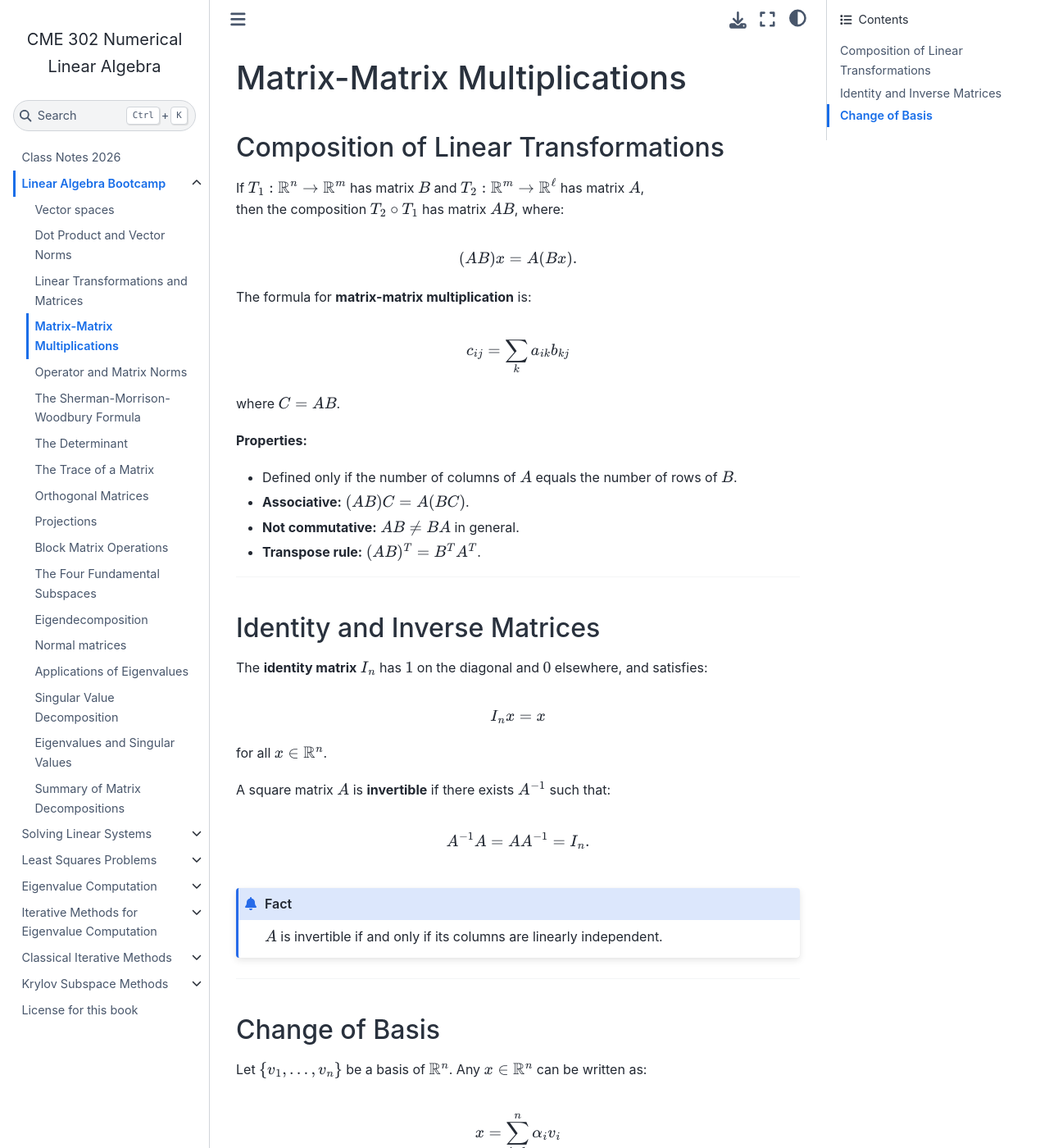
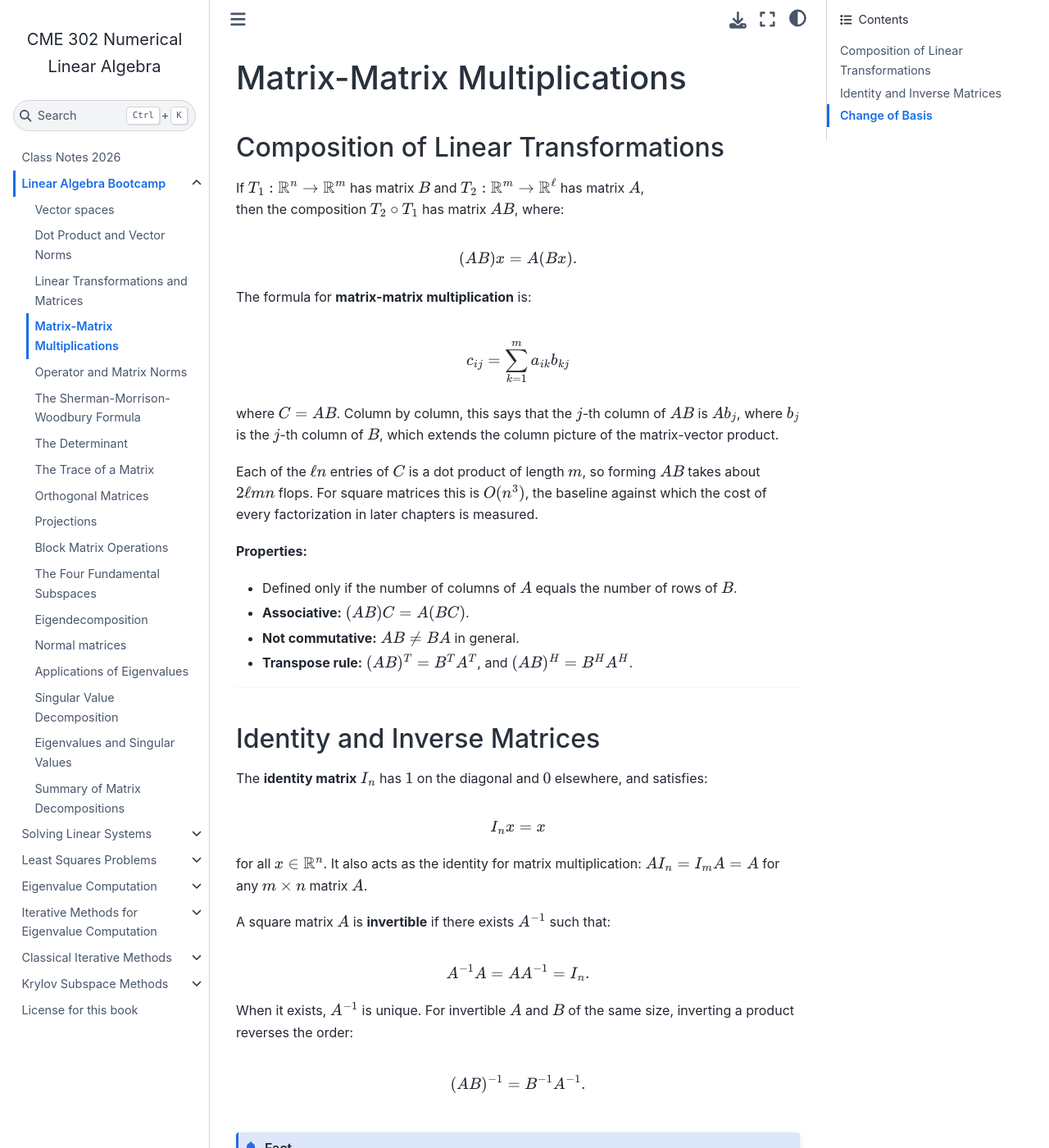
Before and after one commit to EricDarve/NLA, a Jupyter Book: the page built from content/matrix_matrix_multiplication.md, in a window 1280 px wide and 1400 px high. Shown: the whole window at 82% size. Built offline with Jupyter Book 1.0.4 settings and Sphinx 7.4.7 and the Sphinx Book theme 1.1.4, drawn with Linux system fonts in a browser that asks for light colours; some of the changed text lies outside the part shown.

Commit message:
Add similarity, matmul cost and missing identities to the products page
- Name the similarity relation. The page derived A = V B V^-1 and stopped
  at "change of basis formula", but later pages (qr_iteration_with_shifts,
  upper_hessenberg, eigen_vs_singular_values, splitting_methods_definition)
  use "similarity transformation" as though it had been defined. Also give
  the B = V^-1 A V form those pages actually write
- State the cost of a matrix-matrix product: about 2*l*m*n flops, O(n^3)
  square. Every later flop count (LU 2n^3/3, QR 4n^3/3, Cholesky n^3/3,
  A^T A at mn^2) is measured against this baseline, and it was the one
  place the number was missing
- Require T: R^n -> R^n for the change of basis formula. The composition
  section deliberately uses three different spaces, so squareness was not
  something the reader could assume
- Say "square" in the boxed invertibility fact: a 3x2 matrix has
  independent columns and no inverse, and a boxed fact gets read alone
- Give the sum in c_ij its range, add the column view of AB, the
  conjugate-transpose rule, A I = I A = A, uniqueness of the inverse and
  (AB)^-1 = B^-1 A^-1

Co-Authored-By: Claude Opus 5 <noreply@anthropic.com>

````diff
--- a/content/matrix_matrix_multiplication.md
+++ b/content/matrix_matrix_multiplication.md
@@ -12,16 +12,18 @@ $$
 The formula for **matrix-matrix multiplication** is:
 
 $$
-c_{ij} = \sum_{k} a_{ik} b_{kj}
+c_{ij} = \sum_{k=1}^m a_{ik} b_{kj}
 $$
 
-where $C = AB$.
+where $C = AB$. Column by column, this says that the $j$-th column of $AB$ is $A b_j$, where $b_j$ is the $j$-th column of $B$, which extends the column picture of the matrix-vector product.
+
+Each of the $\ell n$ entries of $C$ is a dot product of length $m$, so forming $AB$ takes about $2 \ell m n$ flops. For square matrices this is $O(n^3)$, the baseline against which the cost of every factorization in later chapters is measured.
 
 **Properties:**
 - Defined only if the number of columns of $A$ equals the number of rows of $B$.
 - **Associative:** $(AB)C = A(BC)$.
 - **Not commutative:** $AB \ne BA$ in general.
-- **Transpose rule:** $(AB)^T = B^T A^T$.
+- **Transpose rule:** $(AB)^T = B^T A^T$, and $(AB)^H = B^H A^H$.
 
 ---
 
@@ -33,7 +35,7 @@ $$
 I_n x = x
 $$
 
-for all $x \in \mathbb{R}^n$.
+for all $x \in \mathbb{R}^n$. It also acts as the identity for matrix multiplication: $A I_n = I_m A = A$ for any $m \times n$ matrix $A$.
 
 A square matrix $A$ is **invertible** if there exists $A^{-1}$ such that:
 
@@ -41,8 +43,14 @@ $$
 A^{-1}A = AA^{-1} = I_n.
 $$
 
+When it exists, $A^{-1}$ is unique. For invertible $A$ and $B$ of the same size, inverting a product reverses the order:
+
+$$
+(AB)^{-1} = B^{-1} A^{-1}.
+$$
+
 ```{admonition} Fact
-$A$ is invertible if and only if its columns are linearly independent.
+A square matrix $A$ is invertible if and only if its columns are linearly independent.
 ```
 
 ---
@@ -63,10 +71,12 @@ $$
 x = V\alpha, \quad \alpha = V^{-1}x.
 $$
 
-If $A$ is the matrix of $T$ in the standard basis and $B$ is the matrix in the basis $\{v_i\}$, then:
+Let $T: \mathbb{R}^n \to \mathbb{R}^n$, so that its matrix is square and the same basis is used for the input and the output. If $A$ is the matrix of $T$ in the standard basis and $B$ is the matrix in the basis $\{v_i\}$, then:
 
 $$
-A = V B V^{-1}.
+A = V B V^{-1},
+\qquad
+B = V^{-1} A V.
 $$
 
-This is the **change of basis formula**.
+This is the **change of basis formula**. Matrices related this way are called **similar**, and the map $B \mapsto V B V^{-1}$ is a **similarity transformation**. Similar matrices represent the same linear transformation in different bases; later chapters use similarity transformations to reduce a matrix to a simpler form without changing its eigenvalues.
````
